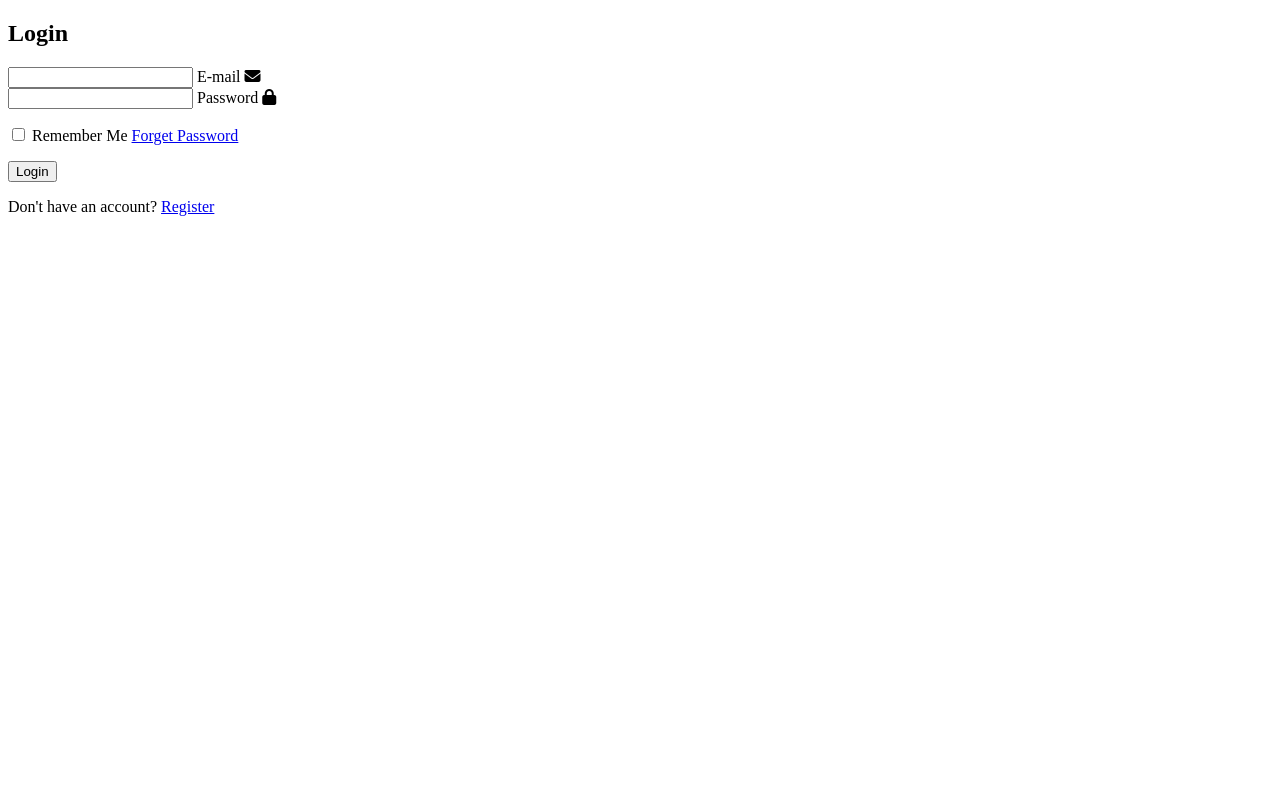
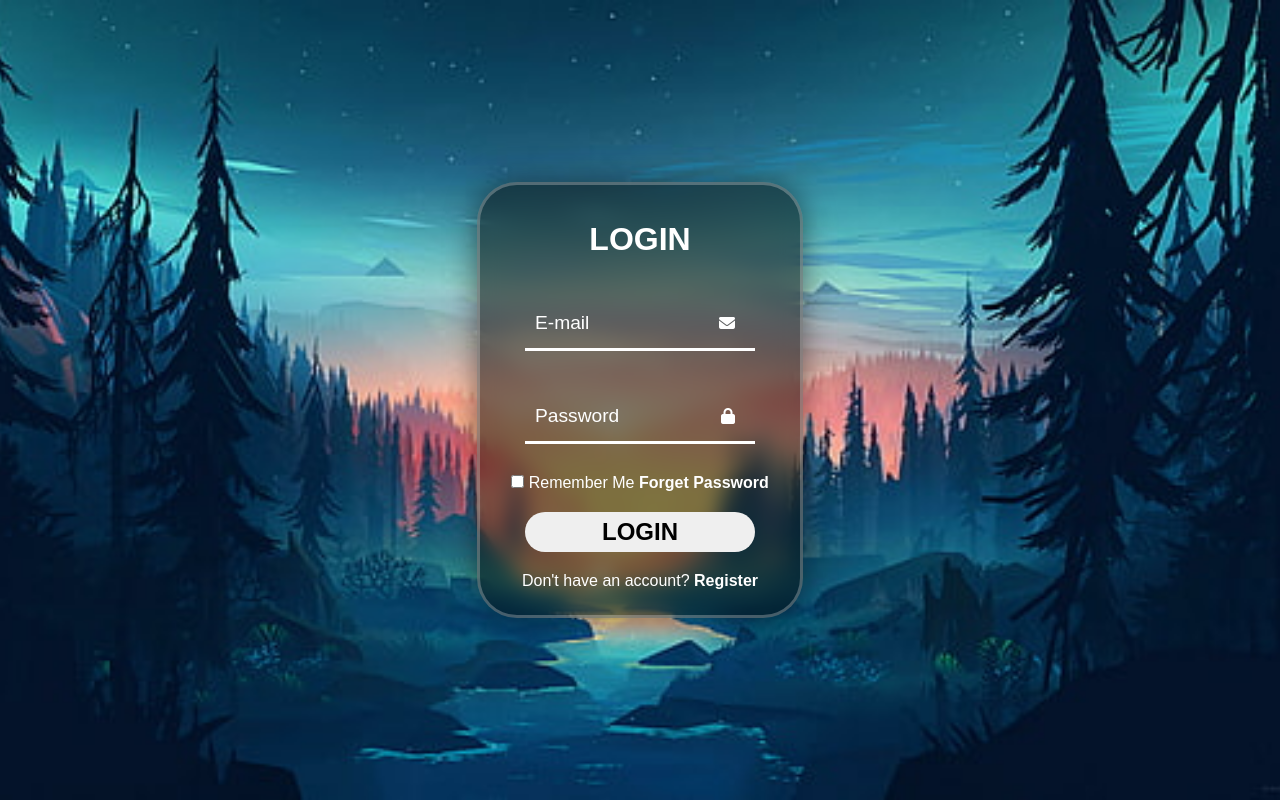
Before and after one commit to ta-shahid555/login-form, a plain HTML site: page index.html in a window 1280 px wide. Drawn offline with Linux system fonts and the light colour scheme; the site is published under a folder, as on GitHub Pages, so addresses that start at the root find nothing.

Commit message:
modified files

```diff
--- a/index.html
+++ b/index.html
@@ -4,7 +4,7 @@
     <meta charset="UTF-8">
     <meta name="viewport" content="width=device-width, initial-scale=1.0">
     <title>login_form</title>
-    <link rel="stylesheet" href="/login_form.css">
+    <link rel="stylesheet" href="login_form.css">
     <link rel="stylesheet" href="https://cdnjs.cloudflare.com/ajax/libs/font-awesome/6.7.2/css/all.min.css" integrity="sha512-Evv84Mr4kqVGRNSgIGL/F/aIDqQb7xQ2vcrdIwxfjThSH8CSR7PBEakCr51Ck+w+/U6swU2Im1vVX0SVk9ABhg==" crossorigin="anonymous" referrerpolicy="no-referrer" />
 </head>
 <body>
--- a/login_form.css
+++ b/login_form.css
@@ -6,7 +6,7 @@
 body{
     height: 100vh;
     width: 100vw;
-    background: url(/cover.jpg)no-repeat;
+    background: url(cover.jpg)no-repeat;
     background-position: center;
     background-size: cover;
 
```
